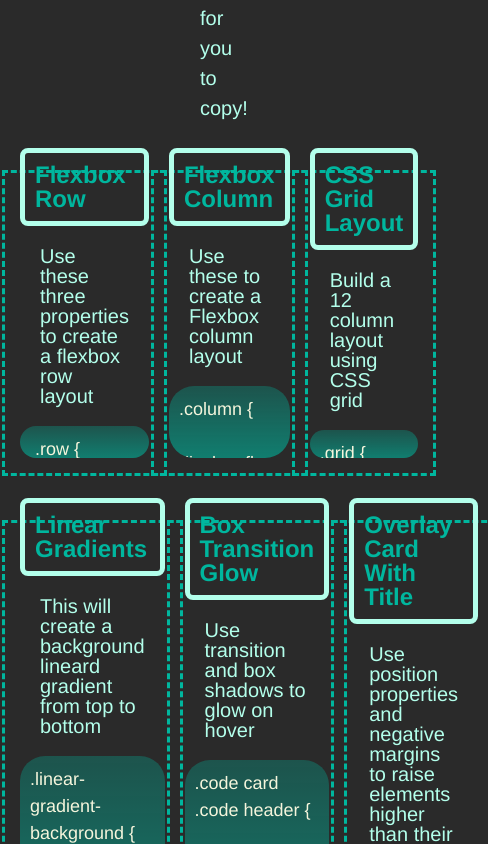
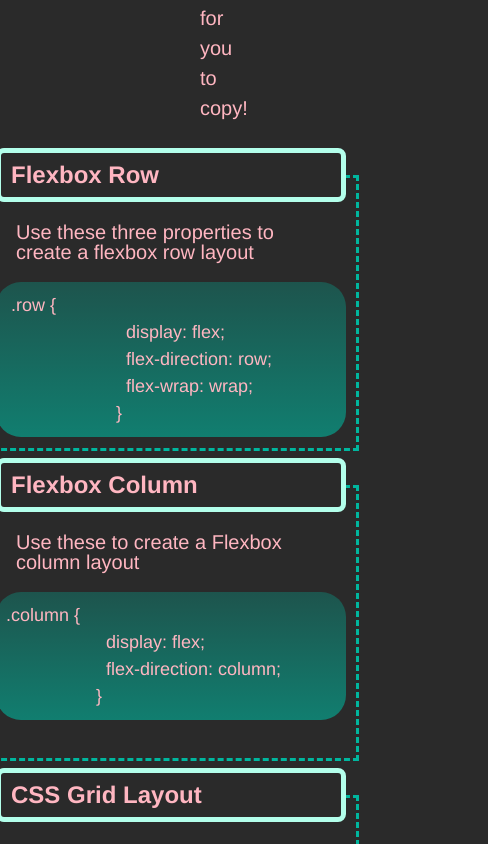
Before and after one commit to samamiraa/02-Adv-CSS-Mini-Project, a plain HTML site: page index.html in a window 390 px wide. Shown: the part 1156-2000 px from the top of the page, 488 px wide, since content can reach past the window. Drawn offline with Linux system fonts and the light colour scheme.

Commit message:
added media q to change color

```diff
--- a/assets/style.css
+++ b/assets/style.css
@@ -25,6 +25,7 @@ h1 {
     color: var(--dark);
     border-radius: 8px;
     font-size: 150%;
+    background-color: var(--darkgrey);
 }
 
 pre {
@@ -63,20 +64,25 @@ footer {
     padding: 10px;
 }
 
+.row {
+    display: flex;
+    flex-wrap: wrap;
+    flex-direction: row;
+    margin-left: -1.5rem;
+    margin-right: -1.5rem;
+}
+
 .first-row {
     outline: 3px dashed var(--dark);
-    outline-offset: 5px;
     padding: 10px;
     width: 375px;
-    height: 290px;
+    height: 270px;
 }
 
 .second-row {
     outline: 3px dashed var(--dark);
-    outline-offset: 5px;
     padding: 10px;
     width: 375px;
-    height: 450px;
 }
 
 .first-row,
@@ -100,13 +106,33 @@ footer {
     color: var(--darkgrey)
   }
 
-.flex-container h2:hover,
+.card-header:hover,
 .first-row:hover,
 .second-row:hover {
-    box-shadow: inset 0px 0px 8px var(--light), 0 0 15px var(--light);
+    box-shadow: inset 0px 0px 10px var(--light), 0 0 20px var(--light);
 }
 
 .card-header {
     position: relative;
     margin-top: -40px;
   }
+
+ @media  screen and (max-width: 992px) {
+    h1,
+    h2,
+    p,
+    pre {
+        color: lightyellow;
+    }
+
+ }
+
+ @media  screen and (max-width: 768px) {
+    h1,
+    h2,
+    p,
+    pre {
+        color: lightpink;
+    }
+
+ }
--- a/index.html
+++ b/index.html
@@ -16,7 +16,7 @@
 
     <main>
       <p id="text-center">Ever have trouble recalling the exact syntax for your favorite CSS code? Give it a permanent home and add it to this page! Select any snippet below and it'll automatically select all of the code for you to copy!</p>
-        <section class="flex-container">
+        <section class="row flex-container">
           <div class="first-row">
             <h2 class="card-header">Flexbox Row</h2>
               <p>Use these three properties to create a flexbox row layout</p>
@@ -45,9 +45,7 @@
                 grid-template-columns: repeat(12, 1fr);
                 }</pre>
           </div>
-      </section>
 
-      <section class="flex-container">
         <div class="second-row">
           <h2 class="card-header">Linear Gradients</h2>
             <p>This will create a background lineard gradient from top to bottom</p>
```
